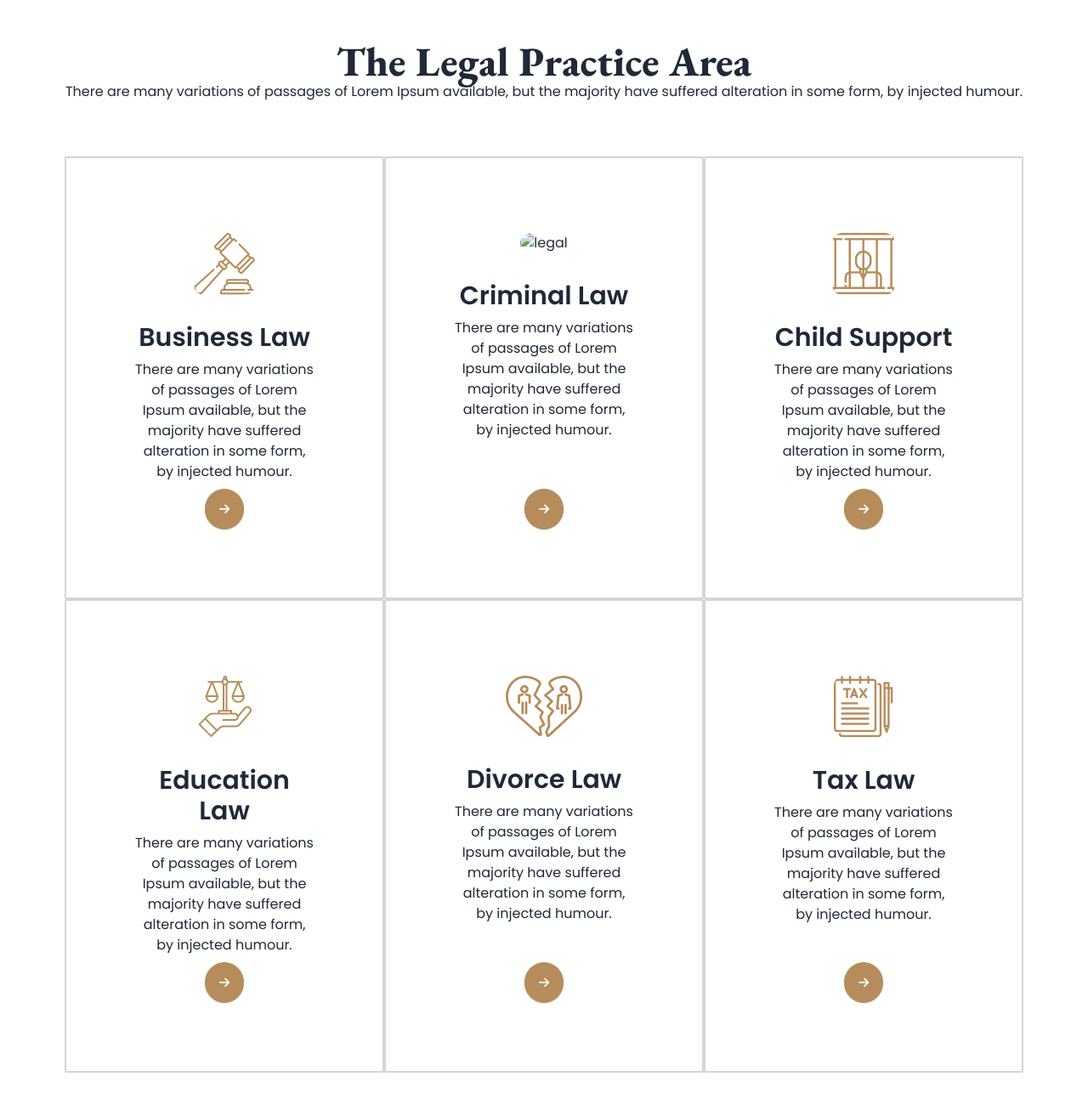
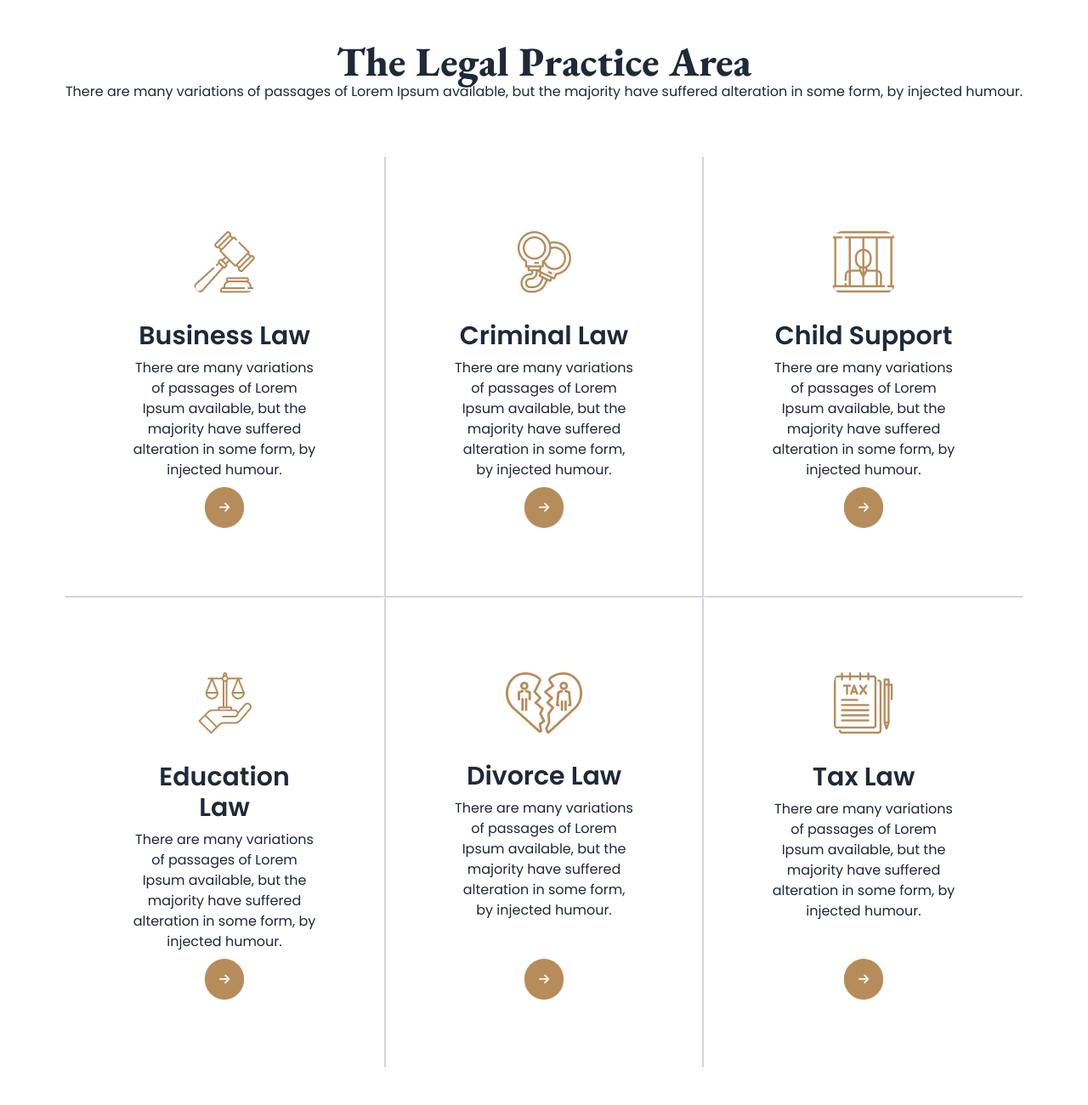
Before and after one commit to mrshakil015/Front-End-Design, a plain HTML site: page 17-Legal-Solution-Website/index.html in a window 1280 px wide. Shown: the part 684-1984 px from the top of the page at 85% size. Drawn offline with nearby package versions, Linux system fonts and the light colour scheme.

Commit message:
banner section modification

```diff
--- a/17-Legal-Solution-Website/index.html
+++ b/17-Legal-Solution-Website/index.html
@@ -122,7 +122,7 @@
 
             <!-- Card container -->
             <div class="grid grid-cols-1 md:grid-cols-2 lg:grid-cols-3 mt-16">
-                <div class="card border-2 border-gray-300 rounded-sm p-12">
+                <div class="card border-b-2 border-gray-300 rounded-sm p-12">
                     <figure class="px-10 pt-10">
                         <img src="images/business.png" alt="legal" class="rounded-xl" />
                     </figure>
@@ -137,9 +137,9 @@
                     </div>
                 </div>
 
-                <div class="card border-2 border-gray-300 rounded-sm p-12">
+                <div class="card border-2 border-t-0 border-gray-300 rounded-sm p-12">
                     <figure class="px-10 pt-10">
-                        <img src="images/criminal.pngs" alt="legal" class="rounded-xl" />
+                        <img src="images/criminal.png" alt="legal" class="rounded-xl" />
                     </figure>
                     <div class="card-body items-center text-center">
                         <h2 class="card-title text-3xl">Criminal Law</h2>
@@ -152,7 +152,7 @@
                     </div>
                 </div>
 
-                <div class="card border-2 border-gray-300 rounded-sm p-12">
+                <div class="card border-b-2 border-gray-300 rounded-sm p-12">
                     <figure class="px-10 pt-10">
                         <img src="images/child.png" alt="legal" class="rounded-xl" />
                     </figure>
@@ -167,7 +167,7 @@
                     </div>
                 </div>
 
-                <div class="card border-2 border-gray-300 rounded-sm p-12">
+                <div class="card border-gray-300 rounded-sm p-12">
                     <figure class="px-10 pt-10">
                         <img src="images/education.png" alt="legal" class="rounded-xl" />
                     </figure>
@@ -181,7 +181,7 @@
                         </div>
                     </div>
                 </div>
-                <div class="card border-2 border-gray-300 rounded-sm p-12">
+                <div class="card border-r-2 border-l-2 border-gray-300 rounded-sm p-12">
                     <figure class="px-10 pt-10">
                         <img src="images/divorce.png" alt="legal" class="rounded-xl" />
                     </figure>
@@ -195,7 +195,7 @@
                         </div>
                     </div>
                 </div>
-                <div class="card border-2 border-gray-300 rounded-sm p-12">
+                <div class="card border-gray-300 rounded-sm p-12">
                     <figure class="px-10 pt-10">
                         <img src="images/tax.png" alt="legal" class="rounded-xl" />
                     </figure>
```
